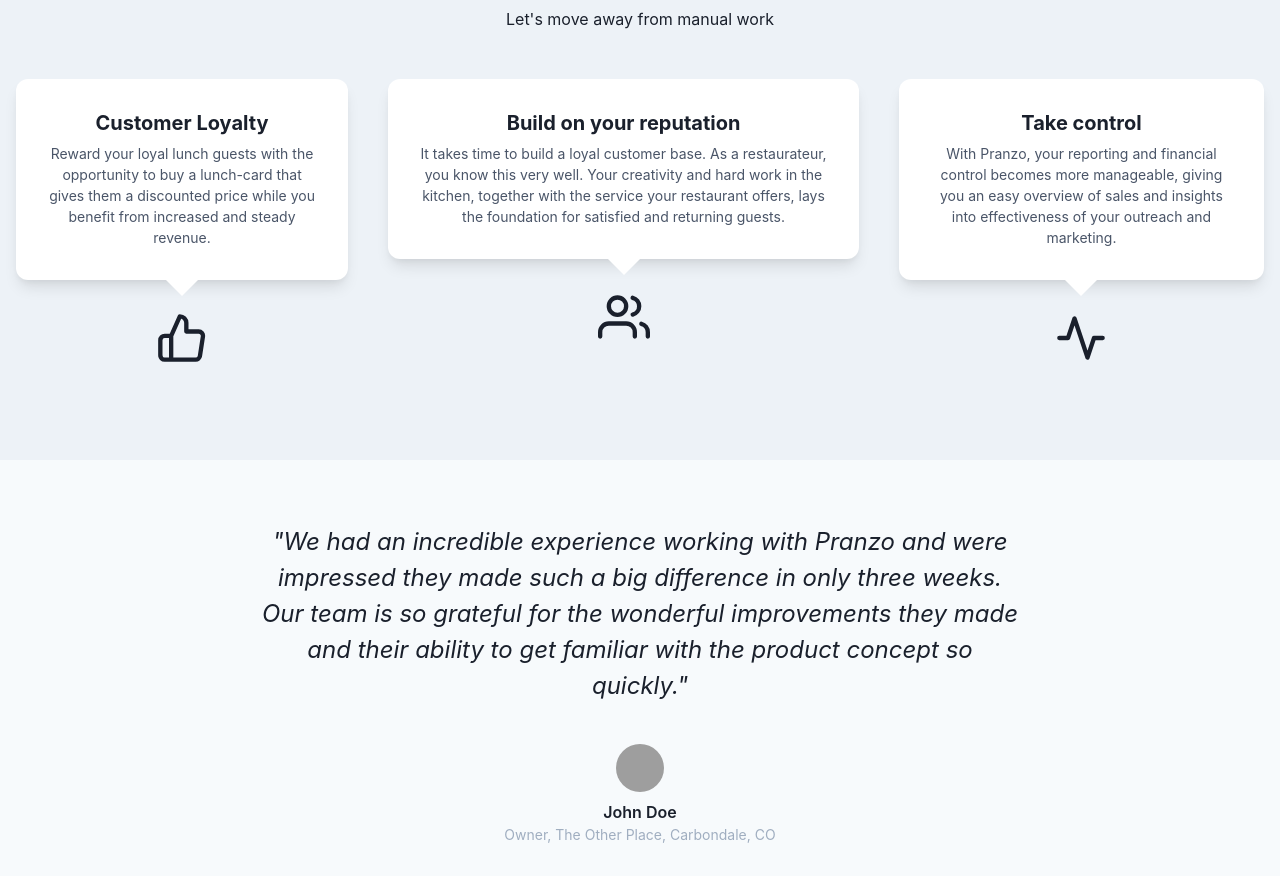
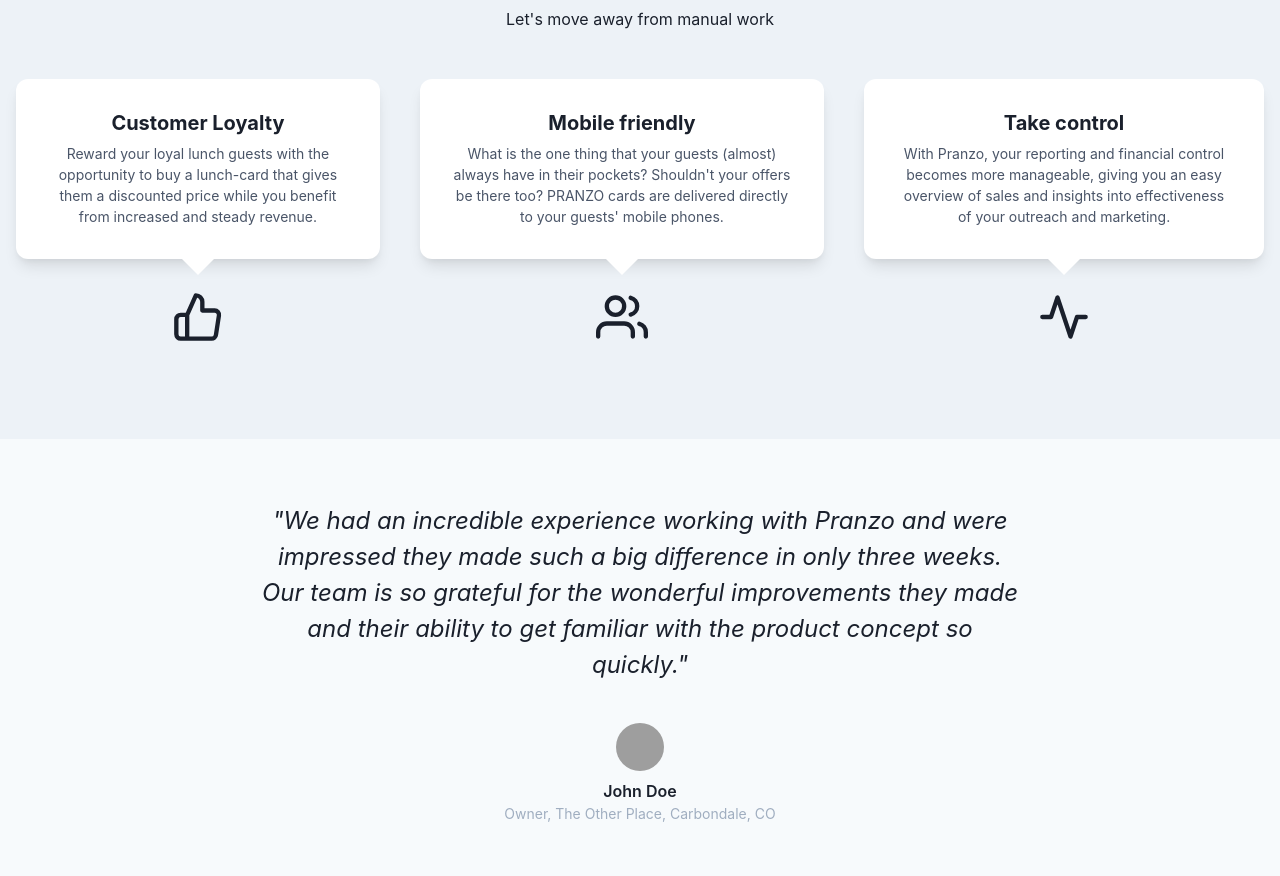
Before and after one commit to tochman/pranzo_client_2022, a React (Vite) app: page / in a window 1280 px wide. Shown: the part 914-1790 px from the top of the page. Built offline with nearby package versions, Linux system fonts and the light colour scheme; grey boxes are pictures that could not be loaded; what j-tockauth would draw is missing.

Commit message:
updates promo text

```diff
--- a/src/locales/GB.js
+++ b/src/locales/GB.js
@@ -162,9 +162,9 @@
           "Reward your loyal lunch guests with the opportunity to buy a lunch-card that gives them a discounted price while you benefit from increased and steady revenue.",
       },
       middle: {
-        header: "Build on your reputation",
+        header: "Mobile friendly",
         content:
-          "It takes time to build a loyal customer base. As a restaurateur, you know this very well. Your creativity and hard work in the kitchen, together with the service your restaurant offers, lays the foundation for satisfied and returning guests.",
+          "What is the one thing that your guests (almost) always have in their pockets? Shouldn't your offers be there too? PRANZO cards are delivered directly to your guests' mobile phones.",
       },
       left: {
         header: "Take control",
--- a/src/locales/SE.js
+++ b/src/locales/SE.js
@@ -164,9 +164,9 @@
           "Belöna dina lojala lunchgäster med möjligheten att köpa ett lunchkort som ger dem ett rabatterat pris samtidigt som du drar nytta av ökade och stabila intäkter.",
       },
       middle: {
-        header: "Bygg vidare",
+        header: "Mobilt",
         content:
-          "Det tar tid att bygga upp en lojal kundbas. Som krögare vet du detta mycket väl. Din kreativitet och hårda arbete i köket, tillsammans med den service din restaurang erbjuder, lägger grunden för nöjda och återkommande gäster.",
+          "Vad är det enda som dina gäster (nästan) alltid har i fickan? Borde inte dina erbjudanden finnas där också? PRANZO-kort levereras direkt till dina gästers mobiltelefon.",
       },
       left: {
         header: "Ta kontrol",
```
